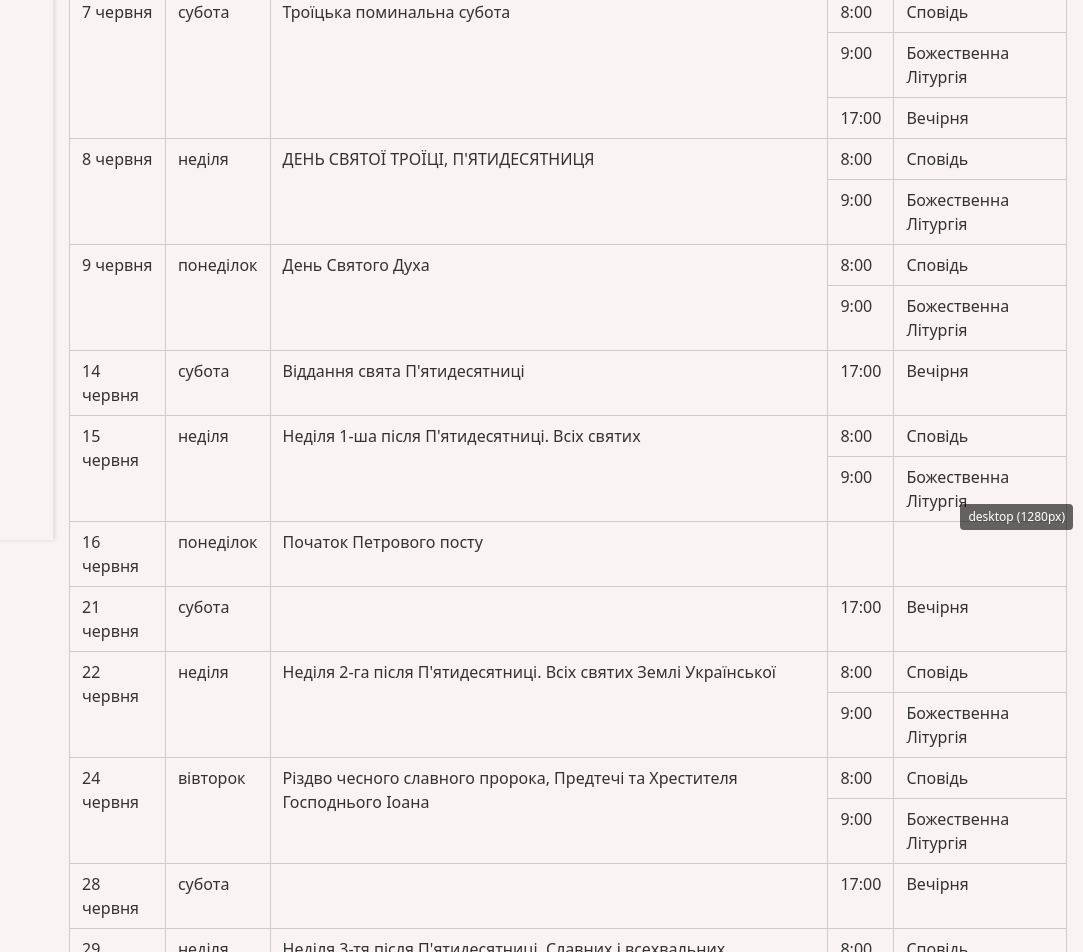
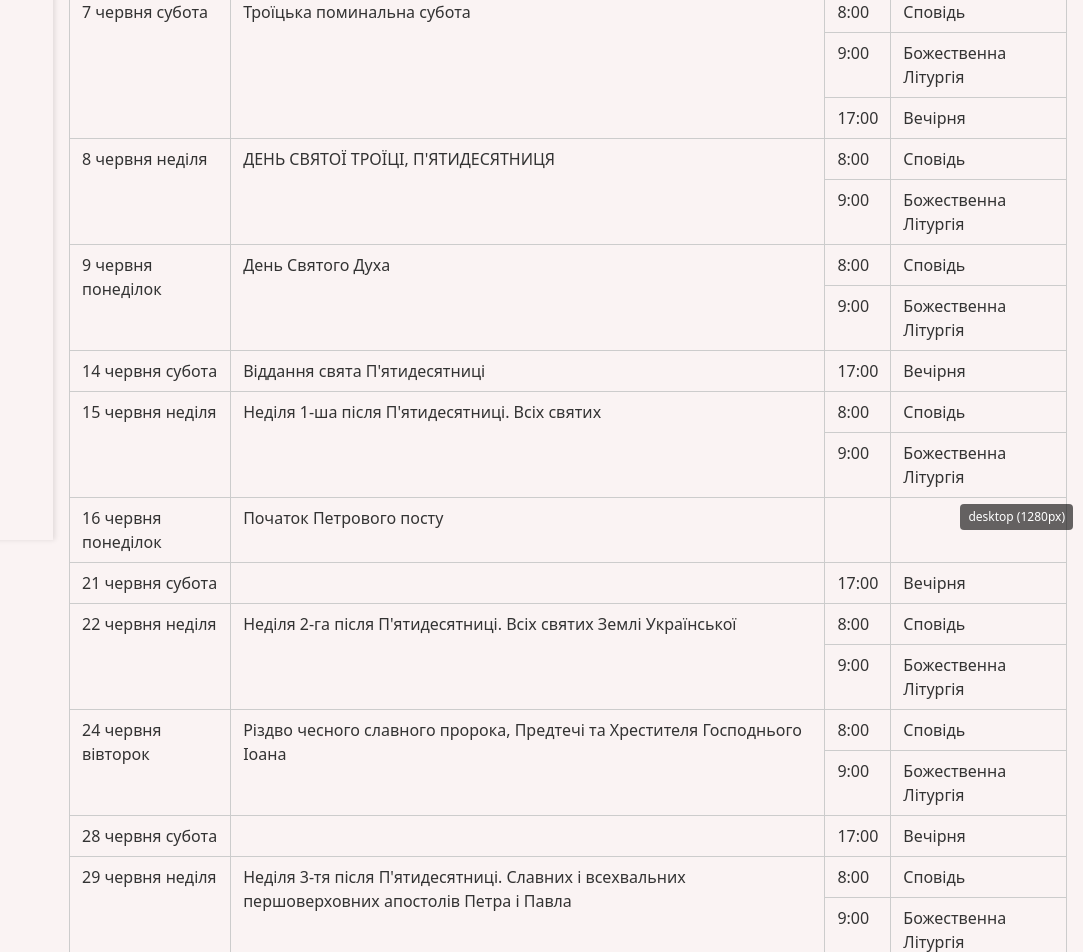
Before and after one commit to ValeriyVinn/my-parish, a React (Vite) app: page /shedule in a window 1280 px wide. Shown: the part 260-1212 px from the top of the page, without its empty margins (197-1280 px from the left). Built offline with nearby package versions, Linux system fonts and the light colour scheme.

Commit message:
Added _redirect to public

```diff
--- a/src/components/Shedule/Shedule.jsx
+++ b/src/components/Shedule/Shedule.jsx
@@ -10,7 +10,7 @@ const Schedule = () => {
           <thead>
             <tr>
               <th>Дата</th>
-              <th>День</th>
+              {/* <th>День</th> */}
               <th>Подія</th>
               <th>Час</th>
               <th>Богослужіння</th>
@@ -23,7 +23,7 @@ const Schedule = () => {
                   {i === 0 && (
                     <>
                       <td rowSpan={item.services.length}>{item.date}</td>
-                      <td rowSpan={item.services.length}>{item.day}</td>
+                      {/* <td rowSpan={item.services.length}>{item.day}</td> */}
                       <td rowSpan={item.services.length}>{item.title}</td>
                     </>
                   )}
--- a/src/data/schedule.json
+++ b/src/data/schedule.json
@@ -1,7 +1,7 @@
 [
   {
-    "date": "1 червня",
-    "day": "неділя",
+    "date": "1 червня неділя",
+    "day": "",
     "title": "Неділя 7-ма після Пасхи. Святих отців 1 Вселенського собору",
     "services": [
       { "time": "8:00", "name": "Сповідь" },
@@ -9,8 +9,8 @@
     ]
   },
   {
-    "date": "7 червня",
-    "day": "субота",
+    "date": "7 червня субота",
+    "day": "",
     "title": "Троїцька поминальна субота",
     "services": [
       { "time": "8:00", "name": "Сповідь" },
@@ -19,8 +19,8 @@
     ]
   },
   {
-    "date": "8 червня",
-    "day": "неділя",
+    "date": "8 червня неділя",
+    "day": "",
     "title": "ДЕНЬ СВЯТОЇ ТРОЇЦІ, П'ЯТИДЕСЯТНИЦЯ",
     "services": [
       { "time": "8:00", "name": "Сповідь" },
@@ -28,8 +28,8 @@
     ]
   },
   {
-    "date": "9 червня",
-    "day": "понеділок",
+    "date": "9 червня понеділок",
+    "day": "",
     "title": "День Святого Духа",
     "services": [
       { "time": "8:00", "name": "Сповідь" },
@@ -37,14 +37,14 @@
     ]
   },
   {
-    "date": "14 червня",
-    "day": "субота",
+    "date": "14 червня субота",
+    "day": "",
     "title": "Віддання свята П'ятидесятниці",
     "services": [{ "time": "17:00", "name": "Вечірня" }]
   },
   {
-    "date": "15 червня",
-    "day": "неділя",
+    "date": "15 червня неділя",
+    "day": "",
     "title": "Неділя 1-ша після П'ятидесятниці. Всіх святих",
     "services": [
       { "time": "8:00", "name": "Сповідь" },
@@ -52,20 +52,20 @@
     ]
   },
   {
-    "date": "16 червня",
-    "day": "понеділок",
+    "date": "16 червня понеділок",
+    "day": "",
     "title": "Початок Петрового посту",
     "services": [{ "time": "", "name": "" }]
   },
   {
-    "date": "21 червня",
-    "day": "субота",
+    "date": "21 червня субота",
+    "day": "",
     "title": "",
     "services": [{ "time": "17:00", "name": "Вечірня" }]
   },
   {
-    "date": "22 червня",
-    "day": "неділя",
+    "date": "22 червня неділя",
+    "day": "",
     "title": "Неділя 2-га після П'ятидесятниці. Всіх святих Землі Української",
     "services": [
       { "time": "8:00", "name": "Сповідь" },
@@ -73,8 +73,8 @@
     ]
   },
   {
-    "date": "24 червня",
-    "day": "вівторок",
+    "date": "24 червня вівторок",
+    "day": "",
     "title": "Різдво чесного славного пророка, Предтечі та Хрестителя Господнього Іоана",
     "services": [
       { "time": "8:00", "name": "Сповідь" },
@@ -82,22 +82,19 @@
     ]
   },
   {
-    "date": "28 червня",
-    "day": "субота",
+    "date": "28 червня субота",
+    "day": "",
     "title": "",
-    "services": [
-
-      { "time": "17:00", "name": "Вечірня" }
-    ]
+    "services": [{ "time": "17:00", "name": "Вечірня" }]
   },
   {
-    "date": "29 червня",
-    "day": "неділя",
+    "date": "29 червня неділя",
+    "day": "",
     "title": "Неділя 3-тя після П'ятидесятниці. Славних і всехвальних першоверховних апостолів Петра і Павла",
     "services": [
       { "time": "8:00", "name": "Сповідь" },
       { "time": "9:00", "name": "Божественна Літургія" },
-       { "time": "17:00", "name": "Вечірня" }
+      { "time": "17:00", "name": "Вечірня" }
     ]
   }
 ]
```
Also changed, not shown: src/components/News/News.jsx (+123 -37 lines), src/assets/img/myimg.jpg (deleted), 1 other file (tests, documents, lock files or other folders).
